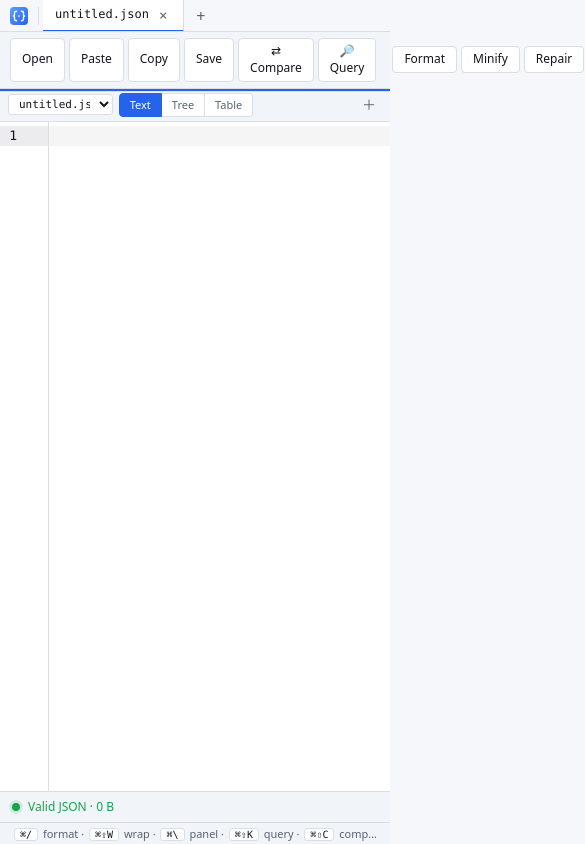
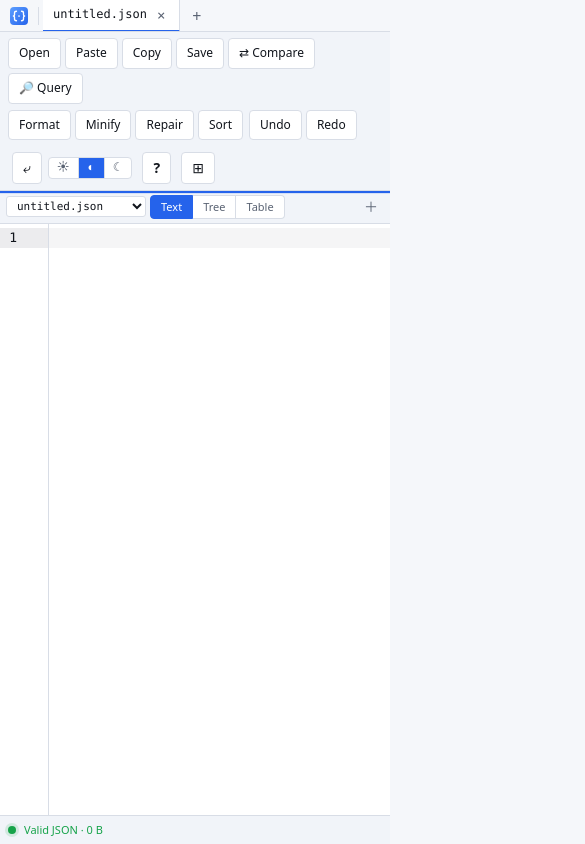
Before and after one commit to Nilutpal-2020/jsonos, a Svelte app: page / in a window 390 px wide. Shown: the top 844 px of the page, 585 px wide, since content can reach past the window. Built offline with nearby package versions, Linux system fonts and the light colour scheme.

Commit message:
mobile responsive and improved SEO

```diff
--- a/index.html
+++ b/index.html
@@ -5,7 +5,7 @@
     <meta name="viewport" content="width=device-width, initial-scale=1, viewport-fit=cover" />
 
     <!-- Primary meta -->
-    <title>JSON OS — Format, Validate, Compare &amp; Query JSON | JSON OS</title>
+    <title>JSON Editor Online — Format, Validate, Compare &amp; Query · JSON OS</title>
     <meta name="description" content="Free online JSON editor. Format, validate, repair, compare, and query JSON with MongoDB-style filters. Tree, text &amp; table views. No signup, runs in your browser." />
     <meta name="keywords" content="json editor, json editor online, online json editor, free json editor, json viewer, json viewer online, json formatter, json beautifier, json prettify, json minifier, json validator, json schema validator, ajv online, json repair, fix json, json compare, json diff, side by side json, json query, mongodb query json, filter json online, json query tool, json tree viewer, json table editor, json to csv, csv export, json transform, json sort keys, json beautify, json lint, jsonlint alternative, jq online, jsonpath, online json tools, browser json editor, offline json tool, local json editor, no upload json editor" />
     <meta name="author" content="JSON OS" />
@@ -19,6 +19,8 @@
     <meta name="color-scheme" content="dark light" />
     <meta name="format-detection" content="telephone=no" />
     <link rel="canonical" href="https://jsonos.online/" />
+    <link rel="alternate" hreflang="en" href="https://jsonos.online/" />
+    <link rel="alternate" hreflang="x-default" href="https://jsonos.online/" />
 
     <!-- Icons / manifest -->
     <link rel="icon" type="image/svg+xml" href="/favicon.svg" />
@@ -114,14 +116,7 @@
           "Local-first: parsing in a Web Worker, persistence in IndexedDB, no server uploads"
         ],
         "softwareHelp": "https://jsonos.online/#help",
-        "permissions": "browser-storage",
-        "aggregateRating": {
-          "@type": "AggregateRating",
-          "ratingValue": "5",
-          "ratingCount": "1",
-          "bestRating": "5",
-          "worstRating": "1"
-        }
+        "permissions": "browser-storage"
       }
     </script>
 
--- a/src/App.svelte
+++ b/src/App.svelte
@@ -344,6 +344,7 @@
     display: flex;
     flex-direction: column;
     height: 100vh;
+    height: 100dvh;
   }
   .layout {
     flex: 1;
@@ -360,6 +361,22 @@
     min-width: 0;
   }
   .side { min-width: 0; min-height: 0; }
+
+  /* Mobile: panel becomes full-width overlay; resizer hidden. */
+  @media (max-width: 768px) {
+    .layout.has-panel {
+      grid-template-columns: 1fr;
+    }
+    .panel-resizer { display: none; }
+    .side {
+      position: fixed;
+      inset: 0;
+      z-index: 60;
+      background: var(--surface);
+      box-shadow: var(--shadow);
+    }
+    .hint-bar { display: none; }
+  }
   .panel-resizer {
     width: 6px;
     cursor: col-resize;
--- a/src/components/SidePanel.svelte
+++ b/src/components/SidePanel.svelte
@@ -31,6 +31,9 @@
     background: var(--surface);
     border-left: 1px solid var(--border);
   }
+  @media (max-width: 768px) {
+    .side { border-left: 0; }
+  }
   .tabs {
     display: flex;
     align-items: center;
--- a/src/components/SlotView.svelte
+++ b/src/components/SlotView.svelte
@@ -110,6 +110,7 @@
     border-bottom: 1px solid var(--border);
     flex-shrink: 0;
     font-size: 12px;
+    flex-wrap: wrap;
   }
   .doc-pick {
     background: var(--surface);
@@ -121,6 +122,11 @@
     flex: 1;
     min-width: 0;
     max-width: 240px;
+  }
+  @media (max-width: 540px) {
+    .head { gap: 4px; padding: 4px 6px; }
+    .doc-pick { max-width: 140px; flex: 1 1 100px; }
+    .seg button { padding: 3px 8px; }
   }
   .seg { display: flex; }
   .seg button {
--- a/src/components/TabBar.svelte
+++ b/src/components/TabBar.svelte
@@ -152,7 +152,15 @@
     font-family: ui-monospace, SFMono-Regular, Menlo, Consolas, monospace;
     max-width: 220px;
     min-width: 90px;
+    flex-shrink: 0;
     transition: background 80ms, color 80ms;
+  }
+  @media (max-width: 540px) {
+    .tab {
+      padding: 6px 10px;
+      min-width: 80px;
+      max-width: 160px;
+    }
   }
   .tab:hover { background: var(--surface); color: var(--fg); }
   .tab.active {
--- a/src/components/Toolbar.svelte
+++ b/src/components/Toolbar.svelte
@@ -256,8 +256,9 @@
     background: var(--surface-2);
     border-bottom: 1px solid var(--border);
     font-size: 13px;
+    flex-wrap: wrap;
   }
-  .group { display: flex; gap: 4px; }
+  .group { display: flex; gap: 4px; flex-wrap: wrap; }
   .sep { width: 1px; height: 20px; background: var(--border); }
   .spacer { flex: 1; }
   .filename {
@@ -340,4 +341,26 @@
   }
   .repair-toast.err ul, .repair-toast.ok ul { color: var(--fg); }
   .repair-toast li { padding: 1px 0; }
+
+  @media (max-width: 768px) {
+    .toolbar {
+      gap: 6px;
+      padding: 6px 8px;
+    }
+    .sep { display: none; }
+    .filename {
+      max-width: 140px;
+      font-size: 11px;
+    }
+    button {
+      padding: 5px 9px;
+      font-size: 12px;
+    }
+  }
+  @media (max-width: 540px) {
+    .filename { display: none; }
+    .spacer { flex-basis: 100%; height: 0; }
+    button { padding: 6px 10px; }
+    .panel-toggle { padding: 5px 10px; }
+  }
 </style>
--- a/src/components/ValidationPanel.svelte
+++ b/src/components/ValidationPanel.svelte
@@ -39,6 +39,11 @@
     overflow: auto;
     padding: 6px 12px;
   }
+  @media (max-width: 540px) {
+    .panel { padding: 6px 8px; max-height: 120px; font-size: 11px; }
+    li { flex-wrap: wrap; gap: 4px 8px; }
+    .loc { min-width: 0; }
+  }
   .ok {
     display: flex;
     align-items: center;
```
Also changed, not shown: 1 other file (tests, documents, lock files or other folders).
